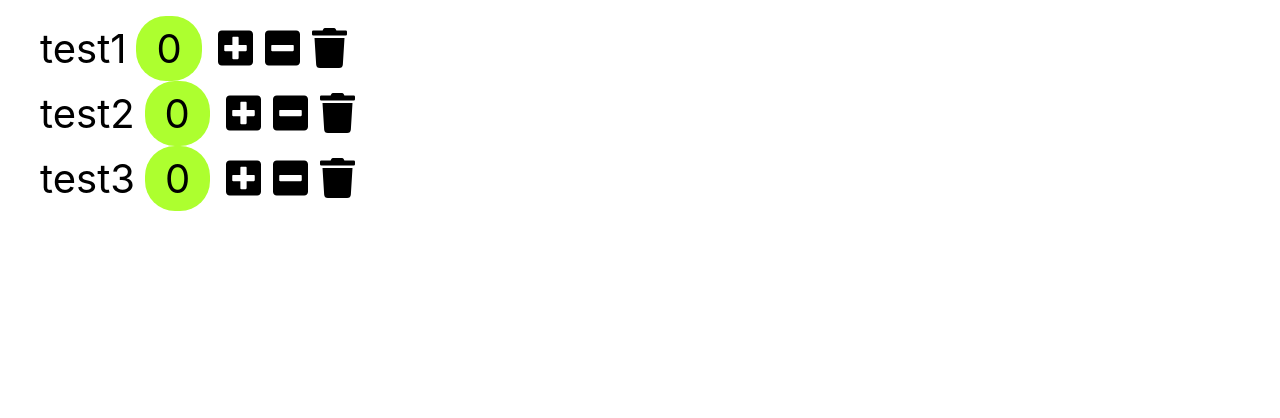
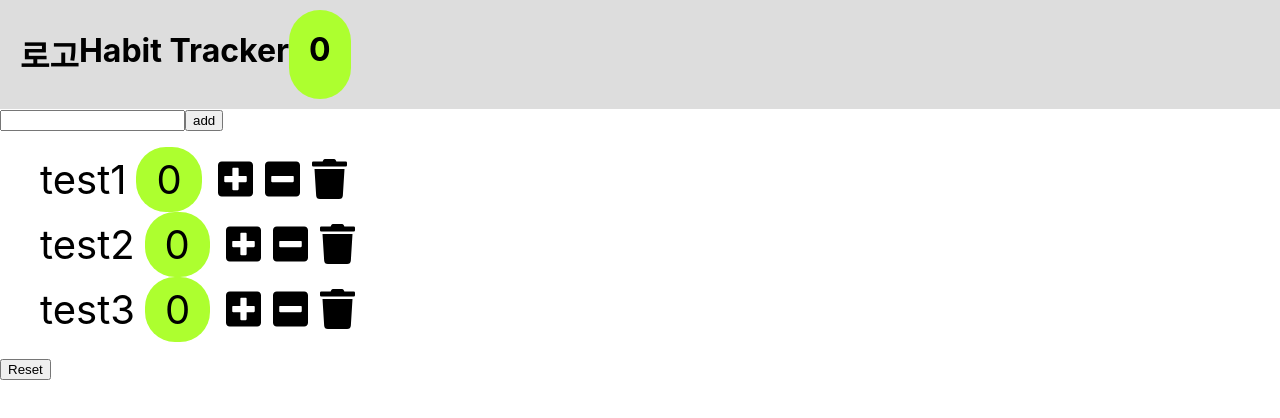
Before and after one commit to OhGyeongtaek/HabitTracker, a React (Create React App) app: page / in a window 1280 px wide. Shown: the top 418 px of the page. Built offline with nearby package versions, Linux system fonts and the light colour scheme.

Commit message:
해더와 습관 추가하는 기능 및 리셋 기능 구현

```diff
--- a/src/App.css
+++ b/src/App.css
@@ -21,3 +21,17 @@
   border-radius: 30px;
   background-color: greenyellow;
 }
+
+header{
+  display:flex;
+  padding:10px 20px;
+  background: #ddd;
+}
+
+header strong{
+  display:inline-block;
+  font-size:2rem;
+  padding:20px;
+  background:greenyellow;
+  border-radius: 50px;;
+}
--- a/src/app.jsx
+++ b/src/app.jsx
@@ -1,8 +1,88 @@
 import './app.css';
 import Habits from './components/habits';
+import React, { Component } from 'react';
+import HabitHeader from './components/habitHeader';
+import HabitForm from './components/habitForm';
 
-function App() {
-  return (<Habits></Habits>);
+class app extends Component {
+  state = {
+      habits : [
+          { id: 1, name : "test1", count : 0 },
+          { id: 2, name : "test2", count : 0 },
+          { id: 3, name : "test3", count : 0 }
+      ],
+      habitsCount : 0
+  }
+
+  plus = habit => {
+    const habits = [...this.state.habits];
+    const idx = habits.indexOf(habit);
+    let habitsCount = this.state.habitsCount;
+    habits[idx].count++;
+
+    if (habits[idx].count === 1) {
+      habitsCount++;
+    }
+
+    this.setState({habits, habitsCount});
+  }
+
+  minus = habit => {
+      if (habit.count === 0) return;
+
+      const habits = [...this.state.habits];
+      const idx = habits.indexOf(habit);
+      let habitsCount = this.state.habitsCount;
+      habits[idx].count--;
+
+      if (habits[idx].count === 0) {
+        habitsCount--;
+      }
+
+      this.setState({habits, habitsCount});
+  }
+
+  delete = habit => {
+      const habits = [...this.state.habits];
+      const idx = habits.indexOf(habit);
+      let habitsCount = this.state.habitsCount;
+
+      if (habits[idx].count > 0) {
+        habitsCount--;
+      }
+
+      habits.splice(idx, 1);
+
+      this.setState({habits, habitsCount});
+  }
+
+  add = name => {
+    const habits = [...this.state.habits, { id: Date.now(), name, count: 0  }];
+    this.setState({habits});
+  }
+
+  reset = () => {
+    const habits = this.state.habits.map((habit) => {
+      habit.count = 0;
+      return habit;
+    });
+
+    this.setState({ habits, habitsCount: 0 });
+  }
+  render() {
+    return (
+      <>
+        <HabitHeader count={this.state.habitsCount}></HabitHeader>
+        <HabitForm add={this.add}></HabitForm>
+        <Habits
+          habits={this.state.habits}
+          plus={this.plus}
+          minus={this.minus}
+          delete={this.delete}></Habits>
+        <button className="reset-habit" onClick={this.reset}>Reset</button>
+      </>
+    );
+  }
 }
 
-export default App;
+export default app;
--- /dev/null
+++ b/src/components/habitForm.jsx
@@ -0,0 +1,26 @@
+import React, { Component } from 'react';
+
+class HabitForm extends Component {
+    inputRef = React.createRef();
+
+    onSubmit = event => {
+        event.preventDefault();
+
+        const name = this.inputRef.current.value;
+
+        name && this.props.add(name);
+
+        this.inputRef.current.value = "";
+    }
+
+    render() {
+        return (
+            <form onSubmit={this.onSubmit}>
+                <input type="text" ref={this.inputRef}/>
+                <button onClick={this.add}>add</button>
+            </form>
+        );
+    }
+}
+
+export default HabitForm;
--- a/src/components/habits.jsx
+++ b/src/components/habits.jsx
@@ -2,50 +2,16 @@ import React, { Component } from 'react';
 import Habit from './habit';
 
 class Habits extends Component {
-    state = {
-        habits : [
-            { id: 1, name : "test1", count : 0 },
-            { id: 2, name : "test2", count : 0 },
-            { id: 3, name : "test3", count : 0 }
-        ]
-    }
-
-    plus = habit => {
-        const habits = [...this.state.habits];
-        const idx = habits.indexOf(habit);
-        habits[idx].count++;
-
-        this.setState({habits});
-    }
-
-    minus = habit => {
-        if (habit.count === 0) return;
-
-        const habits = [...this.state.habits];
-        const idx = habits.indexOf(habit);
-        habits[idx].count--;
-
-        this.setState({habits});
-    }
-
-    delete = habit => {
-        const habits = [...this.state.habits];
-        const idx = habits.indexOf(habit);
-        habits.splice(idx, 1);
-
-        this.setState({habits});
-    }
-
     render() {
         return (
             <ul>
                 {
-                    this.state.habits.map(
+                    this.props.habits.map(
                         habit => <Habit key={habit.id}
                                         habit={habit}
-                                        onPlus={this.plus}
-                                        onMinus={this.minus}
-                                        onDelete={this.delete}
+                                        onPlus={this.props?.plus}
+                                        onMinus={this.props?.minus}
+                                        onDelete={this.props?.delete}
                                     ></Habit>
                     )
                 }
```
